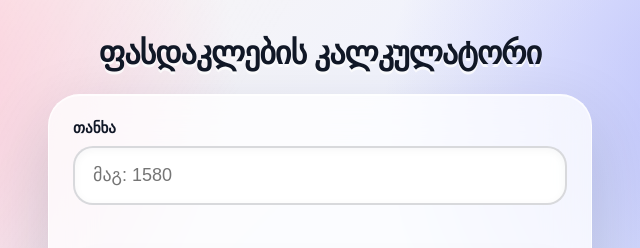
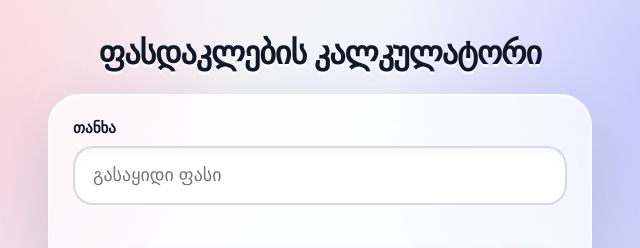
Before and after one commit to mamuluxgeo-cmd/brandhousediscout, a plain HTML site: page index.html in a window 1280 px wide. Shown: the top 248 px of the page, 320-960 px from the left. Drawn offline with Linux system fonts and the light colour scheme; no server answers.

Commit message:
Update price input placeholder text

```diff
--- a/index.html
+++ b/index.html
@@ -19,7 +19,7 @@
     <div class="card">
 
       <label for="price">თანხა</label>
-      <input id="price" type="number" inputmode="numeric" placeholder="მაგ: 1580">
+      <input id="price" type="number" inputmode="numeric" placeholder="გასაყიდი ფასი">
 
       <div id="brands" class="brands"></div>
 
```
